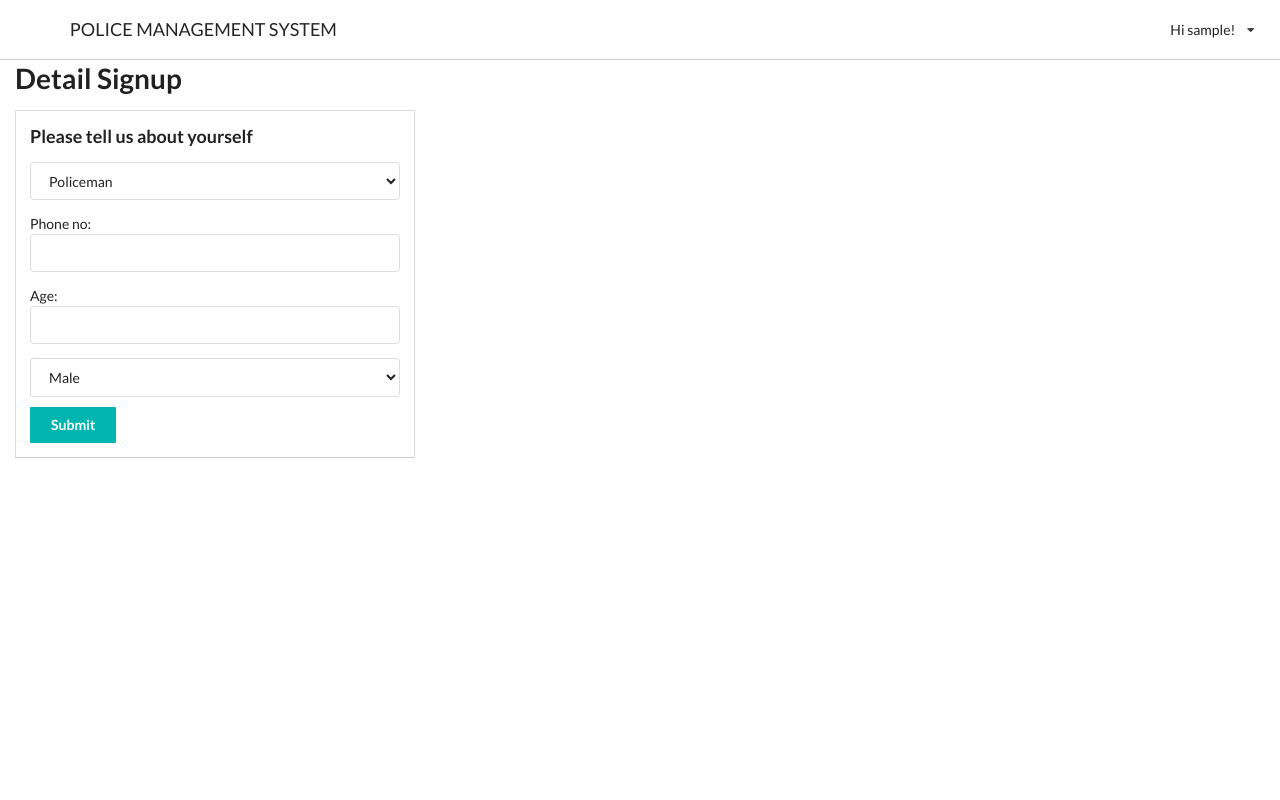
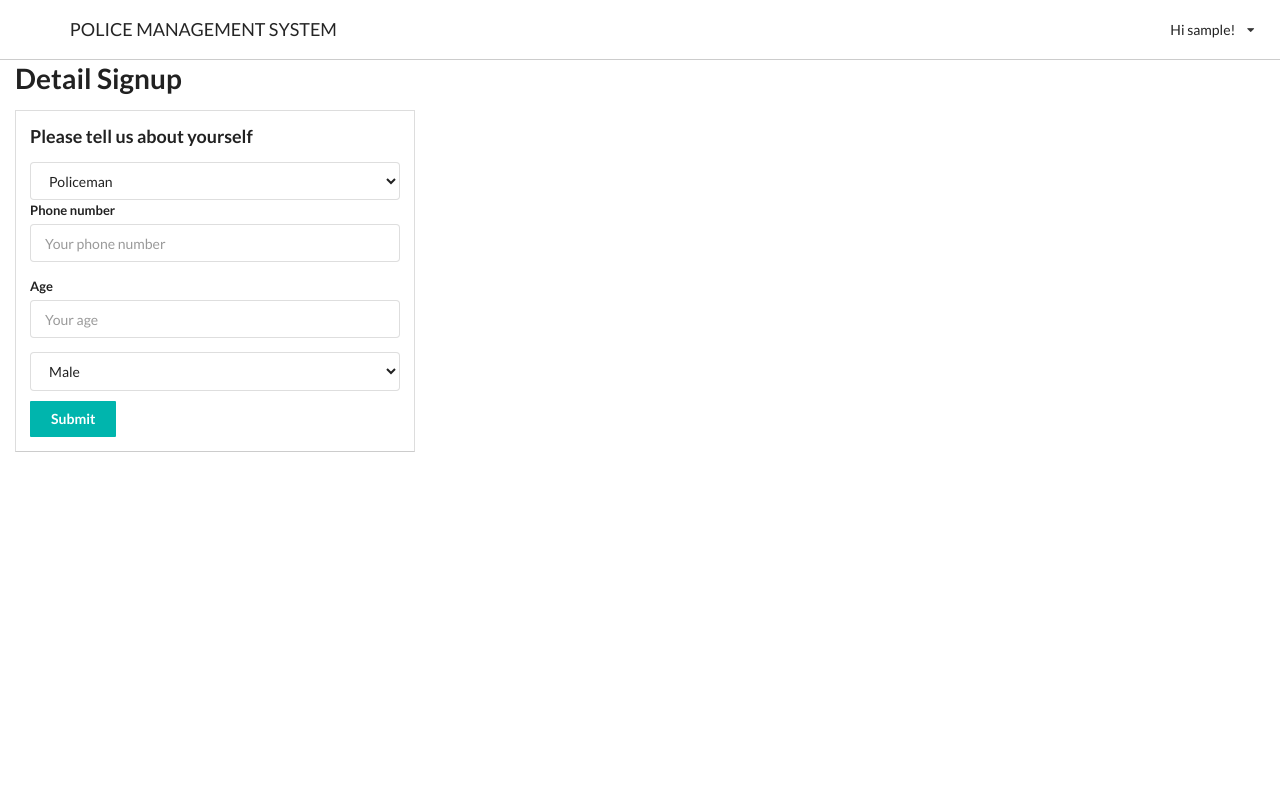
Before and after one commit to amanmj/Police_Management_System, a Django app: page /fill_details/ in a window 1280 px wide. Run offline with Django 3.2, Linux system fonts and the light colour scheme; the visitor is signed in with stand-in values (Sample User, id 1); some libraries are stand-ins or nearby versions.

Commit message:
minor bugs fixed

```diff
--- a/police/templates/police/signup_detail.html
+++ b/police/templates/police/signup_detail.html
@@ -11,17 +11,61 @@
 	    <option value="civilian">Civilian</option>
 	</select>
 
-<p><label for="id_phone_no">Phone no:</label><input id="id_phone_no" name="phone_no" type="text" /></p>
-<p><label for="id_age">Age:</label><input id="id_age" name="age" type="number" /></p>
+	<div class="field">
+	    <label>Phone number</label>
+	    <div class="ui input">
+	        <input type="text" name="phone_no" placeholder="Your phone number">
+	    </div>
+	</div>
+	<div class="field">
+	    <label>Age</label>
+	    <div class="ui input">
+	        <input type="number" name="age" placeholder="Your age">
+	    </div>
+	</div>
+<!-- <p><label for="id_phone_no">Phone no:</label><div class="ui input"><input id="id_phone_no" name="phone_no" type="text" /></div></p> -->
+<!-- <p><label for="id_age">Age:</label><div class="ui input"><input id="id_age" name="age" type="number" /></div></p> -->
 <select name="gender" id="gender">
     <option value="Male">Male</option>
     <option value="Female">Female</option>
     <option value="Other">Other</option>
     </select>
   <button class="ui ab button teal" style="margin-top:10px;" type="submit">Submit</button>
+  <div class="ui error message"></div>
 </form>
 <div>
 {{error}}
-{% endblock %}
 </div>
 </div>
+{% endblock %}
+
+{% block js_footer %}
+<script type="text/javascript">
+	$(document).ready(function(){
+	    $('.ui.form')
+	      .form({
+	        fields: {
+	          phone_no:{
+	            identifier:'phone_no',
+	            rules:[
+	            {
+	              type:'exactLength[10]',
+	              prompt:'Please enter a valid phone number'
+	            }
+	            ]
+	          },
+	          age:{
+	            identifier:'age',
+	            rules:[
+	            {
+	                type:'empty',
+	                prompt:'Please tell us your age'
+	            }
+	            ]
+	          }
+	        }
+	      });
+
+	});
+</script>
+{% endblock %}
--- a/police/views.py
+++ b/police/views.py
@@ -467,7 +467,8 @@ def searchPoliceStations(request):
 		if(location=='all'):
 			stations=Station.objects.all()
 		else:
-			stations=Station.objects.filter(locality__icontains=location)
+			stations=Station.objects.filter(locality__icontains=location) | Station.objects.filter(city__icontains=location) | Station.objects.filter(state__icontains=location)
+
 		if stations.exists():
 			stations=list(stations.values())
 			return HttpResponse(json.dumps({'stations':stations,'found':True}))
```
